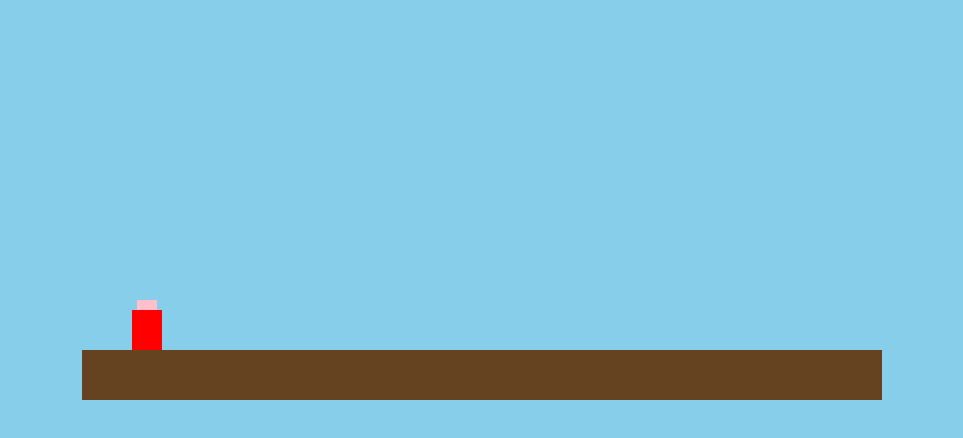
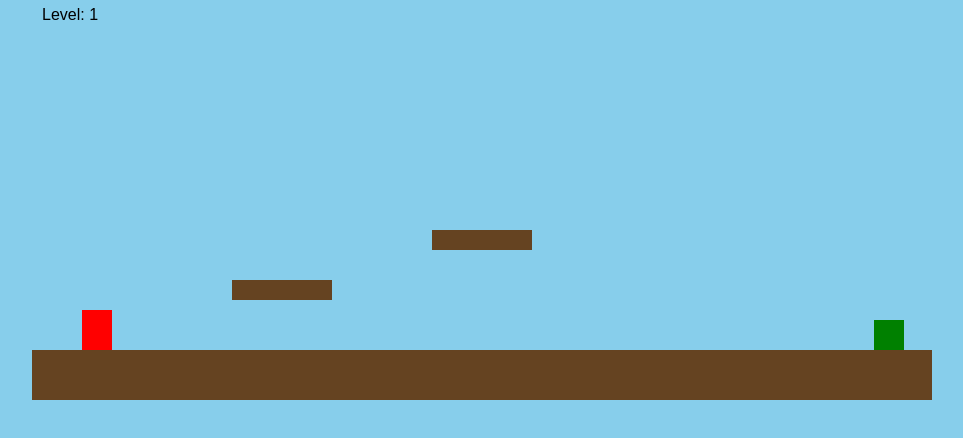
Before and after one commit to novcan-11/game-snake, a plain HTML site: page index.html in a window 1280 px wide. Shown: the whole page, without its empty margins (158-1121 px from the left). Drawn offline with Linux system fonts and the light colour scheme.

Commit message:
Refactor game code for improved structure and levels

```diff
--- a/index.html
+++ b/index.html
@@ -2,7 +2,7 @@
 <html lang="id">
 <head>
 <meta charset="UTF-8">
-    <title>Mini Mario Game</title>
+<title>Mini Mario Levels</title>
 <style>
 body {
     margin: 0;
@@ -17,89 +17,189 @@
 </head>
 <body>
 
-<canvas id="game" width="800" height="400"></canvas>
+<canvas id="game" width="900" height="400"></canvas>
 
 <script>
 const canvas = document.getElementById("game");
 const ctx = canvas.getContext("2d");
 
-// Player
+/* ========= PLAYER ========= */
 let player = {
     x: 50,
     y: 300,
-    width: 30,
-    height: 40,
-    speed: 5,
+    w: 30,
+    h: 40,
+    speed: 4,
     dy: 0,
     gravity: 0.8,
-    jumpPower: 15,
+    jump: 14,
     grounded: false
 };
 
-// Ground
-const ground = {
-    x: 0,
-    y: 350,
-    width: 800,
-    height: 50
-};
+/* ========= LEVEL DATA ========= */
+const levels = [
+    {
+        platforms: [
+            {x:0,y:350,w:900,h:50},
+            {x:200,y:280,w:100,h:20},
+            {x:400,y:230,w:100,h:20}
+        ],
+        enemies: [
+            {x:300,y:320,w:30,h:30,dir:1}
+        ]
+    },
+    {
+        platforms: [
+            {x:0,y:350,w:900,h:50},
+            {x:150,y:300,w:120,h:20},
+            {x:350,y:250,w:120,h:20},
+            {x:550,y:200,w:120,h:20}
+        ],
+        enemies: [
+            {x:200,y:320,w:30,h:30,dir:1},
+            {x:500,y:320,w:30,h:30,dir:-1}
+        ]
+    },
+    {
+        platforms: [
+            {x:0,y:350,w:900,h:50},
+            {x:250,y:280,w:150,h:20},
+            {x:500,y:220,w:150,h:20}
+        ],
+        enemies: [
+            {x:300,y:320,w:30,h:30,dir:1},
+            {x:600,y:320,w:30,h:30,dir:-1},
+            {x:520,y:190,w:30,h:30,dir:1}
+        ]
+    }
+];
 
+let levelIndex = 0;
+let platforms = [];
+let enemies = [];
+
+/* ========= INPUT ========= */
 let keys = {};
-
 document.addEventListener("keydown", e => keys[e.code] = true);
 document.addEventListener("keyup", e => keys[e.code] = false);
 
+/* ========= LOAD LEVEL ========= */
+function loadLevel() {
+    platforms = JSON.parse(JSON.stringify(levels[levelIndex].platforms));
+    enemies = JSON.parse(JSON.stringify(levels[levelIndex].enemies));
+    player.x = 50;
+    player.y = 200;
+}
+loadLevel();
+
+/* ========= UPDATE ========= */
 function update() {
-    // Gerak kiri kanan
+
+    // Gerak
     if (keys["ArrowRight"]) player.x += player.speed;
     if (keys["ArrowLeft"]) player.x -= player.speed;
 
     // Lompat
     if (keys["Space"] && player.grounded) {
-        player.dy = -player.jumpPower;
+        player.dy = -player.jump;
         player.grounded = false;
     }
 
     // Gravitasi
     player.dy += player.gravity;
     player.y += player.dy;
+    player.grounded = false;
 
-    // Tabrakan tanah
-    if (player.y + player.height >= ground.y) {
-        player.y = ground.y - player.height;
+    // Platform collision
+    platforms.forEach(p => {
+        if (
+            player.x < p.x + p.w &&
+            player.x + player.w > p.x &&
+            player.y + player.h < p.y + 15 &&
+            player.y + player.h + player.dy >= p.y
+        ) {
+            player.y = p.y - player.h;
             player.dy = 0;
             player.grounded = true;
         }
+    });
 
-    // Batas layar
+    // Enemy movement
+    enemies.forEach(e => {
+        e.x += e.dir * 2;
+        if (e.x < 0 || e.x + e.w > canvas.width) e.dir *= -1;
+
+        // Collision with player
+        if (
+            player.x < e.x + e.w &&
+            player.x + player.w > e.x &&
+            player.y < e.y + e.h &&
+            player.y + player.h > e.y
+        ) {
+            // Lompat di atas musuh
+            if (player.dy > 0) {
+                enemies.splice(enemies.indexOf(e), 1);
+                player.dy = -8;
+            } else {
+                alert("Game Over!");
+                levelIndex = 0;
+                loadLevel();
+            }
+        }
+    });
+
+    // Batas
     if (player.x < 0) player.x = 0;
-    if (player.x + player.width > canvas.width)
-        player.x = canvas.width - player.width;
+    if (player.x + player.w > canvas.width)
+        player.x = canvas.width - player.w;
+
+    // Jatuh
+    if (player.y > canvas.height) {
+        alert("Jatuh! Game Over");
+        levelIndex = 0;
+        loadLevel();
     }
 
-function draw() {
-    ctx.clearRect(0, 0, canvas.width, canvas.height);
-
-    // Ground
-    ctx.fillStyle = "#654321";
-    ctx.fillRect(ground.x, ground.y, ground.width, ground.height);
-
-    // Player (Mario)
-    ctx.fillStyle = "red";
-    ctx.fillRect(player.x, player.y, player.width, player.height);
-
-    // Kepala
-    ctx.fillStyle = "pink";
-    ctx.fillRect(player.x + 5, player.y - 10, 20, 10);
+    // Next level
+    if (player.x > canvas.width - 40) {
+        levelIndex++;
+        if (levelIndex >= levels.length) {
+            alert("SELAMAT! TAMAT 🎉");
+            levelIndex = 0;
+        }
+        loadLevel();
+    }
 }
 
-function gameLoop() {
+/* ========= DRAW ========= */
+function draw() {
+    ctx.clearRect(0,0,canvas.width,canvas.height);
+
+    // Platforms
+    ctx.fillStyle = "#654321";
+    platforms.forEach(p => ctx.fillRect(p.x,p.y,p.w,p.h));
+
+    // Player
+    ctx.fillStyle = "red";
+    ctx.fillRect(player.x,player.y,player.w,player.h);
+
+    // Enemies
+    ctx.fillStyle = "green";
+    enemies.forEach(e => ctx.fillRect(e.x,e.y,e.w,e.h));
+
+    // UI
+    ctx.fillStyle = "black";
+    ctx.font = "16px Arial";
+    ctx.fillText("Level: " + (levelIndex+1), 10, 20);
+}
+
+/* ========= LOOP ========= */
+function loop() {
     update();
     draw();
-    requestAnimationFrame(gameLoop);
+    requestAnimationFrame(loop);
 }
-
-gameLoop();
+loop();
 </script>
 
 </body>
```
Lines whose indentation alone changed are shown as unchanged.
